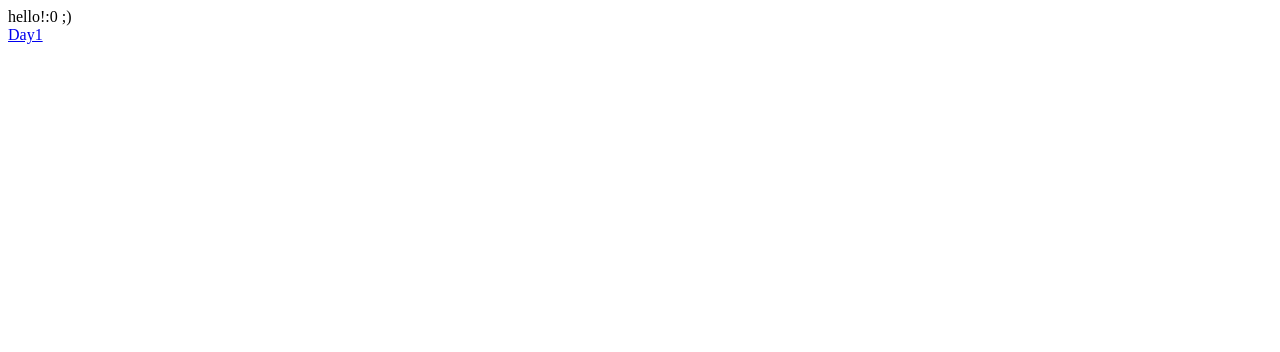
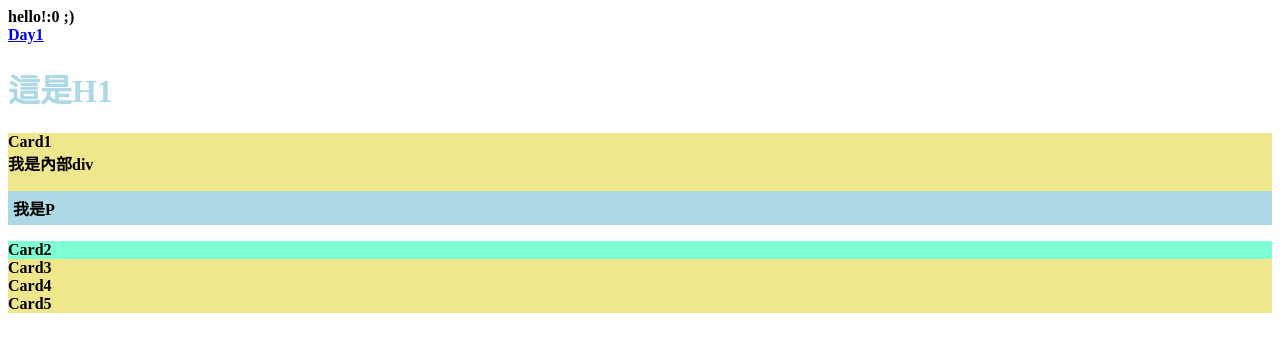
Before and after one commit to RuiwenYu/RuiwenYu.github.io.tw, a plain HTML site: page index.html in a window 1280 px wide. Drawn offline with Linux system fonts and the light colour scheme.

Commit message:
20230307

```diff
--- a/index.html
+++ b/index.html
@@ -3,10 +3,20 @@
 <head>
     <meta charset="UTF-8">
     <title>Title</title>
+    <link href="mycss.css" rel="stylesheet"/>
 </head>
 <body>
 hello!:0 ;)<br>
 <a href="https://github.com/RuiwenYu/RuiwenYu.github.io">Day1</a>
+<h1 style="color: lightblue">這是H1</h1>
 
+<div class="card">Card1
+    <div>我是內部div</div>
+    <p>我是P</p>
+</div>
+<div id="sss_card" class="card">Card2</div>
+<div class="card">Card3</div>
+<div class="card">Card4</div>
+<div class="card">Card5</div>
 </body>
 </html>
--- /dev/null
+++ b/mycss.css
@@ -0,0 +1,20 @@
+h1 {
+    color: lightpink;
+}
+
+body {
+    font-weight: 800;
+}
+
+#sss_card {
+    background-color: aquamarine;
+}
+
+.card {
+    background-color: khaki;
+}
+
+.card > p {
+    background-color: lightblue;
+    padding: 5px 5px;
+}
```
